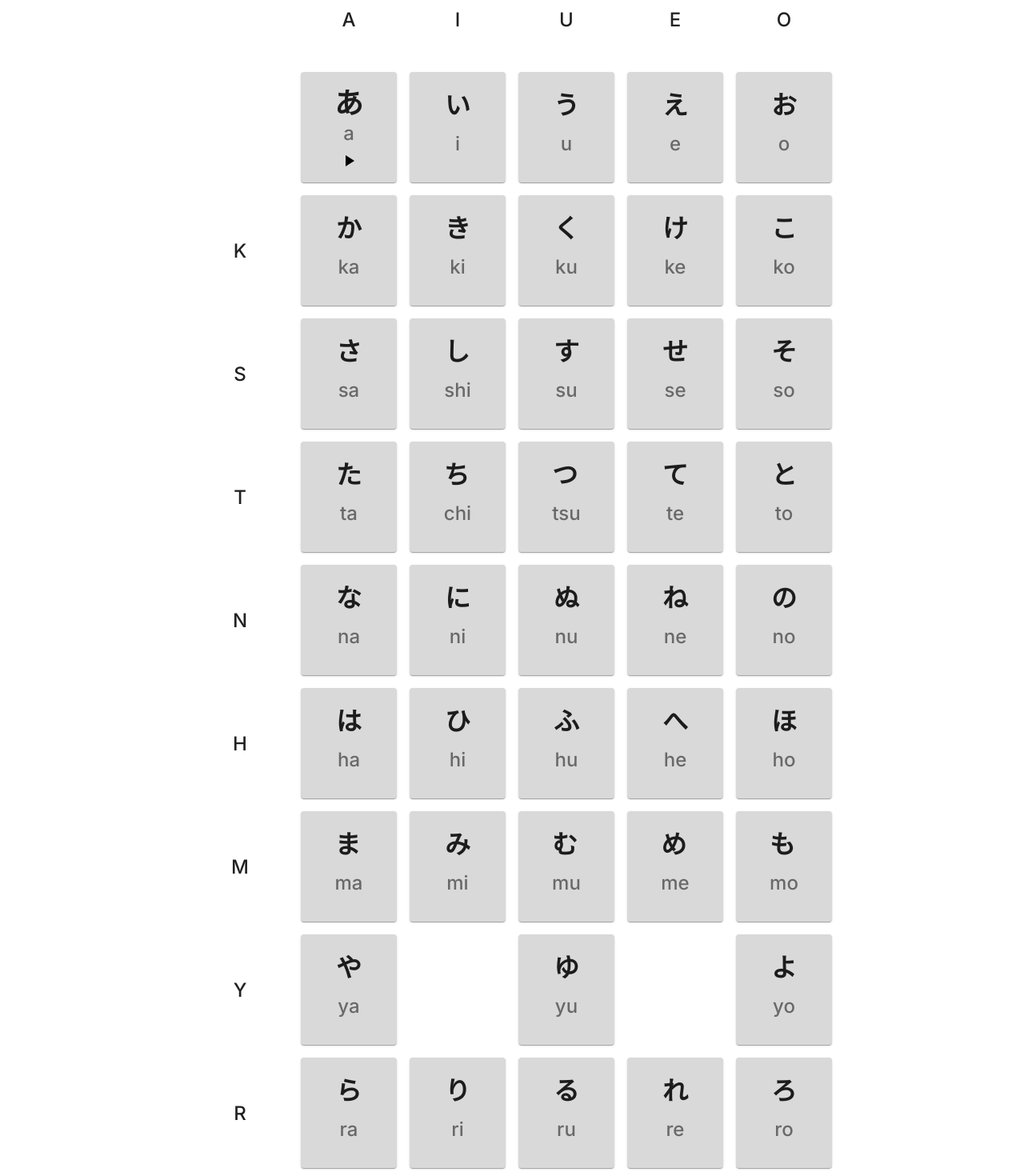
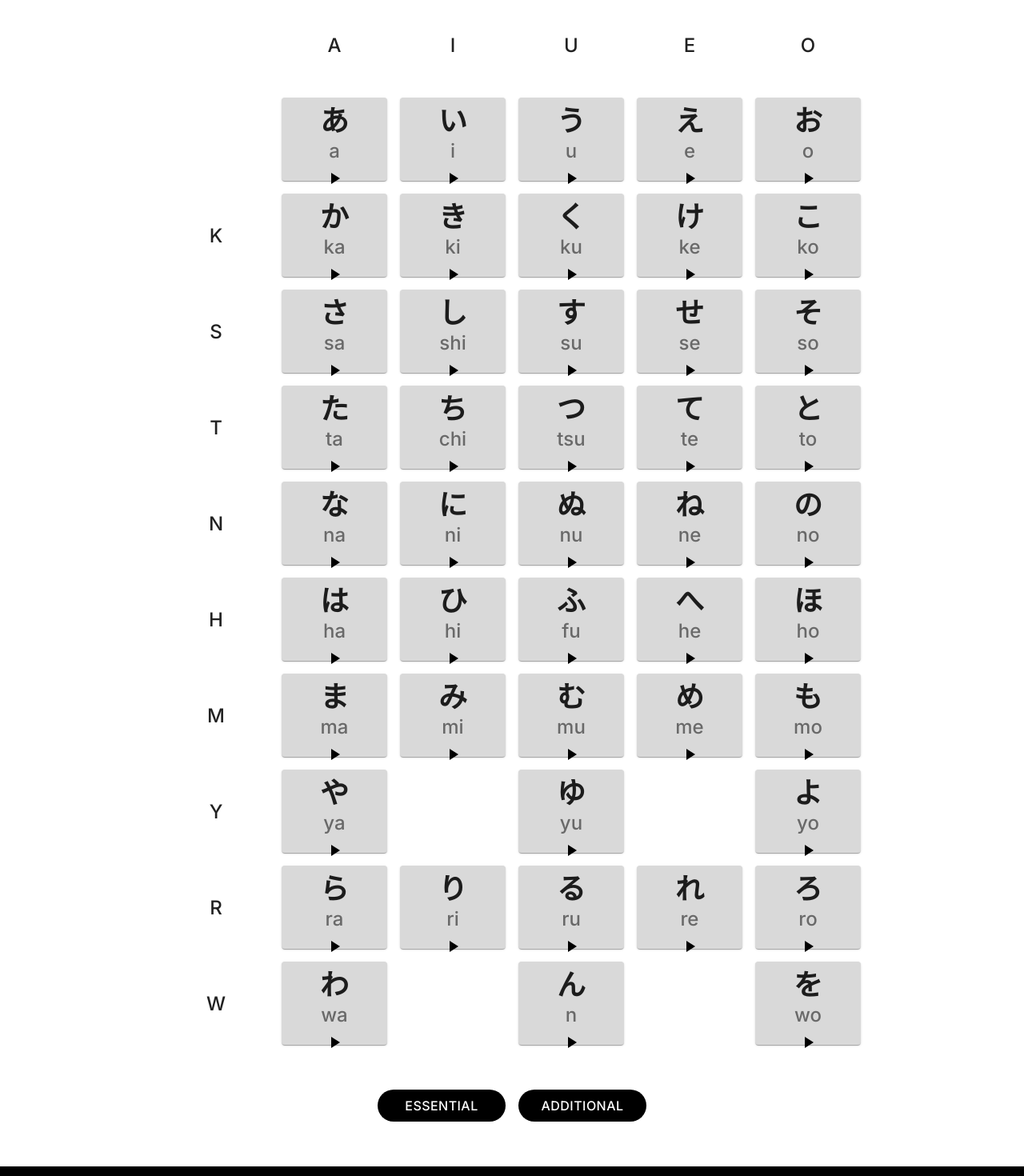
Before and after one commit to andrei-nascimento/hiragana-guide-react, a React (Create React App) app: page /basic-table in a window 1280 px wide. Shown: the part 240-1710 px from the top of the page at 80% size. Built offline with nearby package versions, Linux system fonts and the light colour scheme; no server answers.

Commit message:
Acrescentando audios da tabela essencial

```diff
--- a/src/components/Audios.tsx
+++ b/src/components/Audios.tsx
@@ -2,17 +2,17 @@
 import useSound from 'use-sound';
 import './Audios.css';
 import PlayArrowIcon from '@material-ui/icons/PlayArrow';
-// @ts-ignore
-import AudioA from '../assets/audios/assets_audios_a.mp3';
 
-
-function ButtonAudioA(){
-    const [playSound] = useSound(AudioA)
+function ButtonAudioA(props){
+    const { audio } = props;
+    const [playSound] = useSound(audio)
 
     return (
-        <button className='audio-button' onClick={() => playSound()}>
-            <PlayArrowIcon className='play-icon'/>
-        </button>
+        <>
+            <button className='audio-button' onClick={() => playSound(audio)}>
+                <PlayArrowIcon className='play-icon'/>
+            </button>
+        </>
     )
 }
 
--- a/src/pages/Additional/Additional.css
+++ b/src/pages/Additional/Additional.css
@@ -15,7 +15,7 @@
     font-size: 48px !important;
     font-weight: 700 !important;
     padding-top: 54px;
-    padding-bottom: 16px;
+    padding-bottom: 48px;
     text-align: center;
 }
 
--- a/src/pages/Basic/Basic.css
+++ b/src/pages/Basic/Basic.css
@@ -15,21 +15,22 @@
     font-size: 48px !important;
     font-weight: 700 !important;
     padding-top: 54px;
-    padding-bottom: 16px;
+    padding-bottom: 48px;
     text-align: center;
 }
 
 .paper-none {
     display: flex;
     font-family: 'Inter';
-    font-size: 24px !important;
+    font-size: 32px !important;
     font-weight: 500 !important;
     align-items: center !important;
     justify-content: center !important;
     width: 100px;
     height: 140px;
     margin: 8px;
-
+    padding-left: 6px;
+    padding-right: 6px;
 }
 
 .paper-none-dash {
@@ -43,12 +44,15 @@
     height: 140px;
     margin: 8px;
     color: white !important;
+    padding-left: 6px;
+    padding-right: 6px;
 }
 
 .papers-basic {
     display: flex;
     justify-content: center;
     align-items: center;
+
 }
 
 .paper {
@@ -62,8 +66,10 @@
     font-size: 32px;
     font-weight: 600;
     margin: 8px;
-    padding-bottom: 28px;
-    padding-top: 10px
+    padding-bottom: 4px;
+    padding-top: 0px;
+    padding-left: 6px;
+    padding-right: 6px;
 }
 
 .jp {
--- a/src/pages/Basic/Basic.tsx
+++ b/src/pages/Basic/Basic.tsx
@@ -3,7 +3,100 @@
 import { Button, Grid, Paper, Typography } from '@material-ui/core';
 import { Link } from "react-router-dom";
 // @ts-ignore
-import ButtonAudioA from "../../components/Audios.tsx";
+import Audios from "../../components/Audios.tsx";
+// @ts-ignore
+import AudioA from "../../assets/audios/assets_audios_a.mp3";
+// @ts-ignore
+import AudioI from "../../assets/audios/assets_audios_i.mp3";
+// @ts-ignore
+import AudioU from "../../assets/audios/assets_audios_u.mp3";
+// @ts-ignore
+import AudioE from "../../assets/audios/assets_audios_e.mp3";
+// @ts-ignore
+import AudioO from "../../assets/audios/assets_audios_o.mp3";
+// @ts-ignore
+import AudioKA from "../../assets/audios/assets_audios_ka.mp3";
+// @ts-ignore
+import AudioKI from "../../assets/audios/assets_audios_ki.mp3";
+// @ts-ignore
+import AudioKU from "../../assets/audios/assets_audios_ku.mp3";
+// @ts-ignore
+import AudioKE from "../../assets/audios/assets_audios_ke.mp3";
+// @ts-ignore
+import AudioKO from "../../assets/audios/assets_audios_ko.mp3";
+// @ts-ignore
+import AudioSA from "../../assets/audios/assets_audios_sa.mp3";
+// @ts-ignore
+import AudioSHI from "../../assets/audios/assets_audios_shi.mp3";
+// @ts-ignore
+import AudioSU from "../../assets/audios/assets_audios_su.mp3";
+// @ts-ignore
+import AudioSE from "../../assets/audios/assets_audios_se.mp3";
+// @ts-ignore
+import AudioSO from "../../assets/audios/assets_audios_so.mp3";
+// @ts-ignore
+import AudioTA from "../../assets/audios/assets_audios_ta.mp3";
+// @ts-ignore
+import AudioCHI from "../../assets/audios/assets_audios_chi.mp3";
+// @ts-ignore
+import AudioTSU from "../../assets/audios/assets_audios_tsu.mp3";
+// @ts-ignore
+import AudioTE from "../../assets/audios/assets_audios_te.mp3";
+// @ts-ignore
+import AudioTO from "../../assets/audios/assets_audios_to.mp3";
+// @ts-ignore
+import AudioNA from "../../assets/audios/assets_audios_na.mp3";
+// @ts-ignore
+import AudioNI from "../../assets/audios/assets_audios_ni.mp3";
+// @ts-ignore
+import AudioNU from "../../assets/audios/assets_audios_nu.mp3";
+// @ts-ignore
+import AudioNE from "../../assets/audios/assets_audios_ne.mp3";
+// @ts-ignore
+import AudioNO from "../../assets/audios/assets_audios_no.mp3";
+// @ts-ignore
+import AudioHA from "../../assets/audios/assets_audios_ha.mp3";
+// @ts-ignore
+import AudioHI from "../../assets/audios/assets_audios_hi.mp3";
+// @ts-ignore
+import AudioFU from "../../assets/audios/assets_audios_fu.mp3";
+// @ts-ignore
+import AudioHE from "../../assets/audios/assets_audios_he.mp3";
+// @ts-ignore
+import AudioHO from "../../assets/audios/assets_audios_ho.mp3";
+// @ts-ignore
+import AudioMA from "../../assets/audios/assets_audios_ma.mp3";
+// @ts-ignore
+import AudioMI from "../../assets/audios/assets_audios_mi.mp3";
+// @ts-ignore
+import AudioMU from "../../assets/audios/assets_audios_mu.mp3";
+// @ts-ignore
+import AudioME from "../../assets/audios/assets_audios_me.mp3";
+// @ts-ignore
+import AudioMO from "../../assets/audios/assets_audios_mo.mp3";
+// @ts-ignore
+import AudioYA from "../../assets/audios/assets_audios_ya.mp3";
+// @ts-ignore
+import AudioYU from "../../assets/audios/assets_audios_yu.mp3";
+// @ts-ignore
+import AudioYO from "../../assets/audios/assets_audios_yo.mp3";
+// @ts-ignore
+import AudioRA from "../../assets/audios/assets_audios_ra.mp3";
+// @ts-ignore
+import AudioRI from "../../assets/audios/assets_audios_ri.mp3";
+// @ts-ignore
+import AudioRU from "../../assets/audios/assets_audios_ru.mp3";
+// @ts-ignore
+import AudioRE from "../../assets/audios/assets_audios_re.mp3";
+// @ts-ignore
+import AudioRO from "../../assets/audios/assets_audios_ro.mp3";
+// @ts-ignore
+import AudioWA from "../../assets/audios/assets_audios_wa.mp3";
+// @ts-ignore
+import AudioN from "../../assets/audios/assets_audios_n.mp3";
+// @ts-ignore
+import AudioWO from "../../assets/audios/assets_audios_wo.mp3";
+
 
 function Basic() {
     return(
@@ -24,83 +117,129 @@
             </Grid>
             <Grid item className='papers-basic'>
                 <Paper className='paper-none-dash'elevation={0}>-</Paper>
-                <Paper className='paper'><p className="jp">あ</p><p className='silaba'>a</p><ButtonAudioA /></Paper>
-                <Paper className='paper'>い<p className='silaba'>i</p></Paper>
-                <Paper className='paper'>う<p className='silaba'>u</p></Paper>
-                <Paper className='paper'>え<p className='silaba'>e</p></Paper>
-                <Paper className='paper'>お<p className='silaba'>o</p></Paper>
+                <Paper className='paper'><p className="jp">あ</p><p className='silaba'>a</p>
+                <Audios audio={AudioA} /></Paper>
+                <Paper className='paper'><p className="jp">い</p><p className='silaba'>i</p>
+                <Audios audio={AudioI} /></Paper>
+                <Paper className='paper'><p className="jp">う</p><p className='silaba'>u</p>
+                <Audios audio={AudioU} /></Paper>
+                <Paper className='paper'><p className="jp">え</p><p className='silaba'>e</p>
+                <Audios audio={AudioE} /></Paper>
+                <Paper className='paper'><p className="jp">お</p><p className='silaba'>o</p>
+                <Audios audio={AudioO} /></Paper>
             </Grid>
             <Grid item className='papers-basic'>
                 <Paper className='paper-none' elevation={0}>K</Paper>
-                <Paper className='paper'>か<p className='silaba'>ka</p></Paper>
-                <Paper className='paper'>き<p className='silaba'>ki</p></Paper>
-                <Paper className='paper'>く<p className='silaba'>ku</p></Paper>
-                <Paper className='paper'>け<p className='silaba'>ke</p></Paper>
-                <Paper className='paper'>こ<p className='silaba'>ko</p></Paper>
+                <Paper className='paper'><p className="jp">か</p><p className='silaba'>ka</p>
+                <Audios audio={AudioKA} /></Paper>
+                <Paper className='paper'><p className="jp">き</p><p className='silaba'>ki</p>
+                <Audios audio={AudioKI} /></Paper>
+                <Paper className='paper'><p className="jp">く</p><p className='silaba'>ku</p>
+                <Audios audio={AudioKU} /></Paper>
+                <Paper className='paper'><p className="jp">け</p><p className='silaba'>ke</p>
+                <Audios audio={AudioKE} /></Paper>
+                <Paper className='paper'><p className="jp">こ</p><p className='silaba'>ko</p>
+                <Audios audio={AudioKO} /></Paper>
             </Grid>
             <Grid item className='papers-basic'>
                 <Paper className='paper-none' elevation={0}>S</Paper>
-                <Paper className='paper'>さ<p className='silaba'>sa</p></Paper>
-                <Paper className='paper'>し<p className='silaba'>shi</p></Paper>
-                <Paper className='paper'>す<p className='silaba'>su</p></Paper>
-                <Paper className='paper'>せ<p className='silaba'>se</p></Paper>
-                <Paper className='paper'>そ<p className='silaba'>so</p></Paper>
+                <Paper className='paper'><p className="jp">さ</p><p className='silaba'>sa</p>
+                <Audios audio={AudioSA} /></Paper>
+                <Paper className='paper'><p className="jp">し</p><p className='silaba'>shi</p>
+                <Audios audio={AudioSHI} /></Paper>
+                <Paper className='paper'><p className="jp">す</p><p className='silaba'>su</p>
+                <Audios audio={AudioSU} /></Paper>
+                <Paper className='paper'><p className="jp">せ</p><p className='silaba'>se</p>
+                <Audios audio={AudioSE} /></Paper>
+                <Paper className='paper'><p className="jp">そ</p><p className='silaba'>so</p>
+                <Audios audio={AudioSO} /></Paper>
             </Grid>
             <Grid item className='papers-basic'>
                 <Paper className='paper-none' elevation={0}>T</Paper>
-                <Paper className='paper'>た<p className='silaba'>ta</p></Paper>
-                <Paper className='paper'>ち<p className='silaba'>chi</p></Paper>
-                <Paper className='paper'>つ<p className='silaba'>tsu</p></Paper>
-                <Paper className='paper'>て<p className='silaba'>te</p></Paper>
-                <Paper className='paper'>と<p className='silaba'>to</p></Paper>
+                <Paper className='paper'><p className="jp">た</p><p className='silaba'>ta</p>
+                <Audios audio={AudioTA} /></Paper>
+                <Paper className='paper'><p className="jp">ち</p><p className='silaba'>chi</p>
+                <Audios audio={AudioCHI} /></Paper>
+                <Paper className='paper'><p className="jp">つ</p><p className='silaba'>tsu</p>
+                <Audios audio={AudioTSU} /></Paper>
+                <Paper className='paper'><p className="jp">て</p><p className='silaba'>te</p>
+                <Audios audio={AudioTE} /></Paper>
+                <Paper className='paper'><p className="jp">と</p><p className='silaba'>to</p>
+                <Audios audio={AudioTO} /></Paper>
                 </Grid>
             <Grid item className='papers-basic'>
                 <Paper className='paper-none' elevation={0}>N</Paper>
-                <Paper className='paper'>な<p className='silaba'>na</p></Paper>
-                <Paper className='paper'>に<p className='silaba'>ni</p></Paper>
-                <Paper className='paper'>ぬ<p className='silaba'>nu</p></Paper>
-                <Paper className='paper'>ね<p className='silaba'>ne</p></Paper>
-                <Paper className='paper'>の<p className='silaba'>no</p></Paper>
+                <Paper className='paper'><p className="jp">な</p><p className='silaba'>na</p>
+                <Audios audio={AudioNA} /></Paper>
+                <Paper className='paper'><p className="jp">に</p><p className='silaba'>ni</p>
+                <Audios audio={AudioNI} /></Paper>
+                <Paper className='paper'><p className="jp">ぬ</p><p className='silaba'>nu</p>
+                <Audios audio={AudioNU} /></Paper>
+                <Paper className='paper'><p className="jp">ね</p><p className='silaba'>ne</p>
+                <Audios audio={AudioNE} /></Paper>
+                <Paper className='paper'><p className="jp">の</p><p className='silaba'>no</p>
+                <Audios audio={AudioNO} /></Paper>
             </Grid>
             <Grid item className='papers-basic'>
                 <Paper className='paper-none' elevation={0}>H</Paper>
-                <Paper className='paper'>は<p className='silaba'>ha</p></Paper>
-                <Paper className='paper'>ひ<p className='silaba'>hi</p></Paper>
-                <Paper className='paper'>ふ<p className='silaba'>hu</p></Paper>
-                <Paper className='paper'>へ<p className='silaba'>he</p></Paper>
-                <Paper className='paper'>ほ<p className='silaba'>ho</p></Paper>
+                <Paper className='paper'><p className="jp">は</p><p className='silaba'>ha</p>
+                <Audios audio={AudioHA} /></Paper>
+                <Paper className='paper'><p className="jp">ひ</p><p className='silaba'>hi</p>
+                <Audios audio={AudioHI} /></Paper>
+                <Paper className='paper'><p className="jp">ふ</p><p className='silaba'>fu</p>
+                <Audios audio={AudioFU} /></Paper>
+                <Paper className='paper'><p className="jp">へ</p><p className='silaba'>he</p>
+                <Audios audio={AudioHE} /></Paper>
+                <Paper className='paper'><p className="jp">ほ</p><p className='silaba'>ho</p>
+                <Audios audio={AudioHO} /></Paper>
             </Grid>
             <Grid item className='papers-basic'>
                 <Paper className='paper-none' elevation={0}>M</Paper>
-                <Paper className='paper'>ま<p className='silaba'>ma</p></Paper>
-                <Paper className='paper'>み<p className='silaba'>mi</p></Paper>
-                <Paper className='paper'>む<p className='silaba'>mu</p></Paper>
-                <Paper className='paper'>め<p className='silaba'>me</p></Paper>
-                <Paper className='paper'>も<p className='silaba'>mo</p></Paper>
+                <Paper className='paper'><p className="jp">ま</p><p className='silaba'>ma</p>
+                <Audios audio={AudioMA} /></Paper>
+                <Paper className='paper'><p className="jp">み</p><p className='silaba'>mi</p>
+                <Audios audio={AudioMI} /></Paper>
+                <Paper className='paper'><p className="jp">む</p><p className='silaba'>mu</p>
+                <Audios audio={AudioMU} /></Paper>
+                <Paper className='paper'><p className="jp">め</p><p className='silaba'>me</p>
+                <Audios audio={AudioME} /></Paper>
+                <Paper className='paper'><p className="jp">も</p><p className='silaba'>mo</p>
+                <Audios audio={AudioMO} /></Paper>
             </Grid>
             <Grid item className='papers-basic'>
                 <Paper className='paper-none' elevation={0}>Y</Paper>
-                <Paper className='paper'>や<p className='silaba'>ya</p></Paper>
+                <Paper className='paper'><p className="jp">や</p><p className='silaba'>ya</p>
+                <Audios audio={AudioYA} /></Paper>
                 <Paper className='paper-none-dash' elevation={0}>-</Paper>
-                <Paper className='paper'>ゆ<p className='silaba'>yu</p></Paper>
+                <Paper className='paper'><p className="jp">ゆ</p><p className='silaba'>yu</p>
+                <Audios audio={AudioYU} /></Paper>
                 <Paper className='paper-none-dash' elevation={0}>-</Paper>
-                <Paper className='paper'>よ<p className='silaba'>yo</p></Paper>
+                <Paper className='paper'><p className="jp">よ</p><p className='silaba'>yo</p>
+                <Audios audio={AudioYO} /></Paper>
             </Grid>
             <Grid item className='papers-basic'>
                 <Paper className='paper-none' elevation={0}>R</Paper>
-                <Paper className='paper'>ら<p className='silaba'>ra</p></Paper>
-                <Paper className='paper'>り<p className='silaba'>ri</p></Paper>
-                <Paper className='paper'>る<p className='silaba'>ru</p></Paper>
-                <Paper className='paper'>れ<p className='silaba'>re</p></Paper>
-                <Paper className='paper'>ろ<p className='silaba'>ro</p></Paper>
+                <Paper className='paper'><p className="jp">ら</p><p className='silaba'>ra</p>
+                <Audios audio={AudioRA} /></Paper>
+                <Paper className='paper'><p className="jp">り</p><p className='silaba'>ri</p>
+                <Audios audio={AudioRI} /></Paper>
+                <Paper className='paper'><p className="jp">る</p><p className='silaba'>ru</p>
+                <Audios audio={AudioRU} /></Paper>
+                <Paper className='paper'><p className="jp">れ</p><p className='silaba'>re</p>
+                <Audios audio={AudioRE} /></Paper>
+                <Paper className='paper'><p className="jp">ろ</p><p className='silaba'>ro</p>
+                <Audios audio={AudioRO} /></Paper>
             </Grid>
             <Grid item className='papers-basic'>
                 <Paper className='paper-none' elevation={0}>W</Paper>
-                <Paper className='paper'>わ<p className='silaba'>wa</p></Paper>
+                <Paper className='paper'><p className="jp">わ</p><p className='silaba'>wa</p>
+                <Audios audio={AudioWA} /></Paper>
                 <Paper className='paper-none-dash' elevation={0}>-</Paper>
-                <Paper className='paper'>ん<p className='silaba'>n</p></Paper>
+                <Paper className='paper'><p className="jp">ん</p><p className='silaba'>n</p>
+                <Audios audio={AudioN} /></Paper>
                 <Paper className='paper-none-dash' elevation={0}>-</Paper>
-                <Paper className='paper'>を<p className='silaba'>wo</p></Paper>
+                <Paper className='paper'><p className="jp">を</p><p className='silaba'>wo</p>
+                <Audios audio={AudioWO} /></Paper>
             </Grid>
         </Grid>
         <Grid container className='bottom-button'>
--- a/src/pages/Essential/Essential.css
+++ b/src/pages/Essential/Essential.css
@@ -15,7 +15,7 @@
     font-size: 48px !important;
     font-weight: 700 !important;
     padding-top: 54px;
-    padding-bottom: 16px;
+    padding-bottom: 48px;
     text-align: center;
 }
 
```
